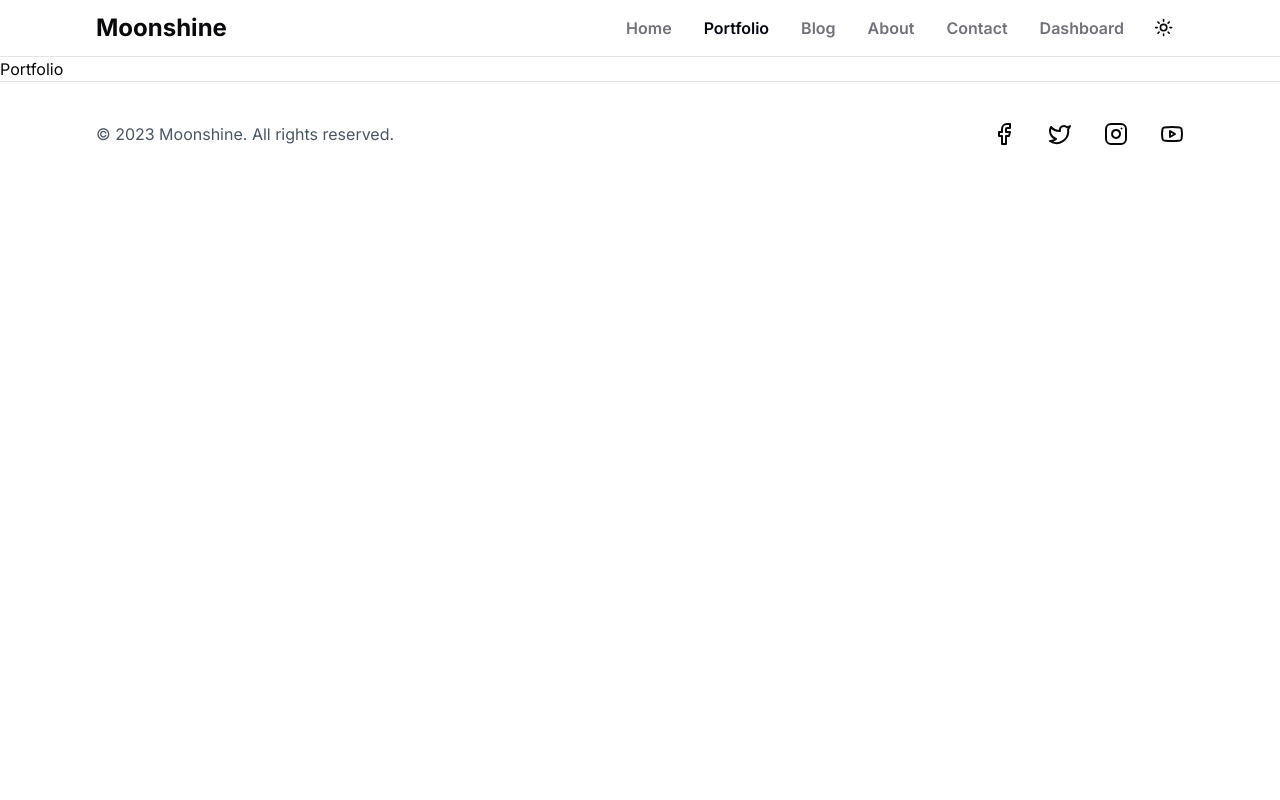
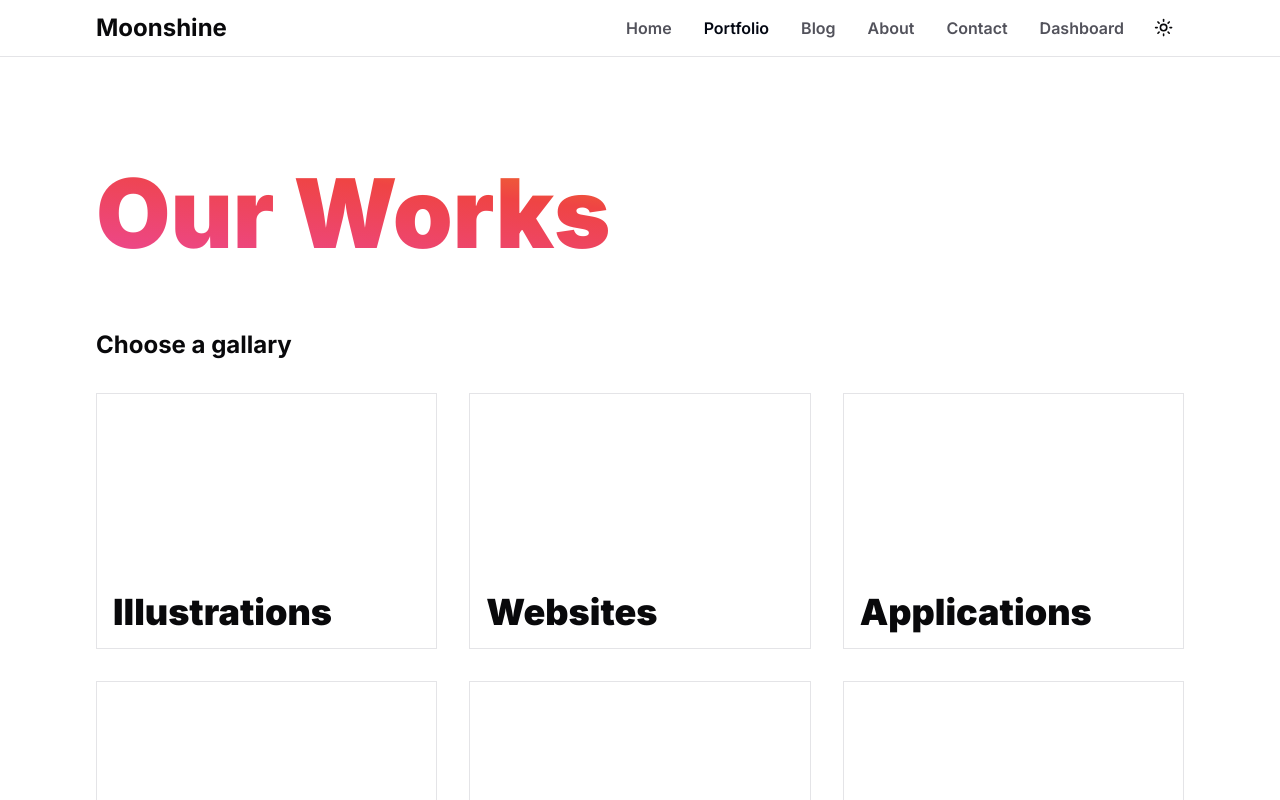
Before and after one commit to 10Sadique/dev-blog, a Next.js app: page /portfolio in a window 1280 px wide. Shown: the top 800 px of the page. Built offline with nearby package versions, Linux system fonts and the light colour scheme.

Commit message:
portfolio page compelete

```diff
--- a/src/app/(site)/contact/page.tsx
+++ b/src/app/(site)/contact/page.tsx
@@ -16,13 +16,13 @@ const Contact = () => {
       <div className="container">
         <Card className="w-full lg:w-[500px] mx-auto">
           <CardHeader className="text-center">
-            <CardTitle className="font-bold text-2xl">
+            <CardTitle className="font-black lg:text-3xl mb-3 text-2xl">
               {`Let's keep in `}
               <span className="text-transparent bg-clip-text bg-gradient-to-tr from-pink-500 via-red-500 to-yellow-500">
                 touch
               </span>
             </CardTitle>
-            <CardDescription>
+            <CardDescription className="text-balance">
               {`Get the latest update from us where ever you are`}
             </CardDescription>
           </CardHeader>
--- a/src/app/(site)/portfolio/[category]/page.tsx
+++ b/src/app/(site)/portfolio/[category]/page.tsx
@@ -1,5 +1,11 @@
-const Category = () => {
-  return <div>Category</div>;
+const Category = ({ params }: { params: { category: string } }) => {
+  return (
+    <div>
+      <h2 className="font-bold text-xl lg:text-2xl mb-8 capitalize">
+        {params.category}
+      </h2>
+    </div>
+  );
 };
 
 export default Category;
--- /dev/null
+++ b/src/app/(site)/portfolio/layout.tsx
@@ -0,0 +1,16 @@
+export default function PortfolioLayout({
+  children,
+}: {
+  children: React.ReactNode;
+}) {
+  return (
+    <main className="py-24">
+      <div className="container">
+        <h1 className="font-black lg:text-8xl text-4xl text-transparent bg-clip-text bg-gradient-to-tr from-pink-500 via-red-500 to-yellow-500 lg:mb-14 mb-8 lg:leading-tight">
+          Our Works
+        </h1>
+        {children}
+      </div>
+    </main>
+  );
+}
--- a/src/app/(site)/portfolio/page.tsx
+++ b/src/app/(site)/portfolio/page.tsx
@@ -1,5 +1,49 @@
+import Link from 'next/link';
+
+const works = [
+  {
+    id: 1,
+    label: 'illustrations',
+  },
+  {
+    id: 2,
+    label: 'websites',
+  },
+  {
+    id: 3,
+    label: 'applications',
+  },
+  {
+    id: 4,
+    label: 'UI-UX',
+  },
+  {
+    id: 5,
+    label: 'blockchain',
+  },
+  {
+    id: 6,
+    label: 'AI',
+  },
+];
+
 const Portfolio = () => {
-  return <div>Portfolio</div>;
+  return (
+    <div>
+      <h2 className="font-bold text-xl lg:text-2xl mb-8">Choose a gallary</h2>
+      <div className="grid grid-cols-1 lg:grid-cols-3 gap-8">
+        {works.map((work) => (
+          <Link
+            href={`/portfolio/${work.label}`}
+            key={work.id}
+            className="border p-4 h-64 capitalize font-black text-4xl flex flex-col justify-end transition-all ease-linear duration-300 hover:bg-zinc-950 hover:text-white hover:dark:bg-white hover:dark:text-zinc-950"
+          >
+            {work.label}
+          </Link>
+        ))}
+      </div>
+    </div>
+  );
 };
 
 export default Portfolio;
--- a/src/components/Navbar.tsx
+++ b/src/components/Navbar.tsx
@@ -38,7 +38,7 @@ export const Navbar = () => {
       id: 2,
       label: 'Portfolio',
       href: '/portfolio',
-      active: pathname === '/portfolio',
+      active: pathname.startsWith('/portfolio'),
       icon: <Gem className="mr-2 h-4 w-4" />,
     },
     {
@@ -81,7 +81,7 @@ export const Navbar = () => {
         <div className="flex items-center gap-5">
           <div
             className={clsx(
-              'lg:flex text-zinc-500 items-center gap-x-8 hidden font-semibold dark:text-zinc-400'
+              'lg:flex text-zinc-600 items-center gap-x-8 hidden font-semibold dark:text-zinc-400'
             )}
           >
             {routes.map((route) => (
```
